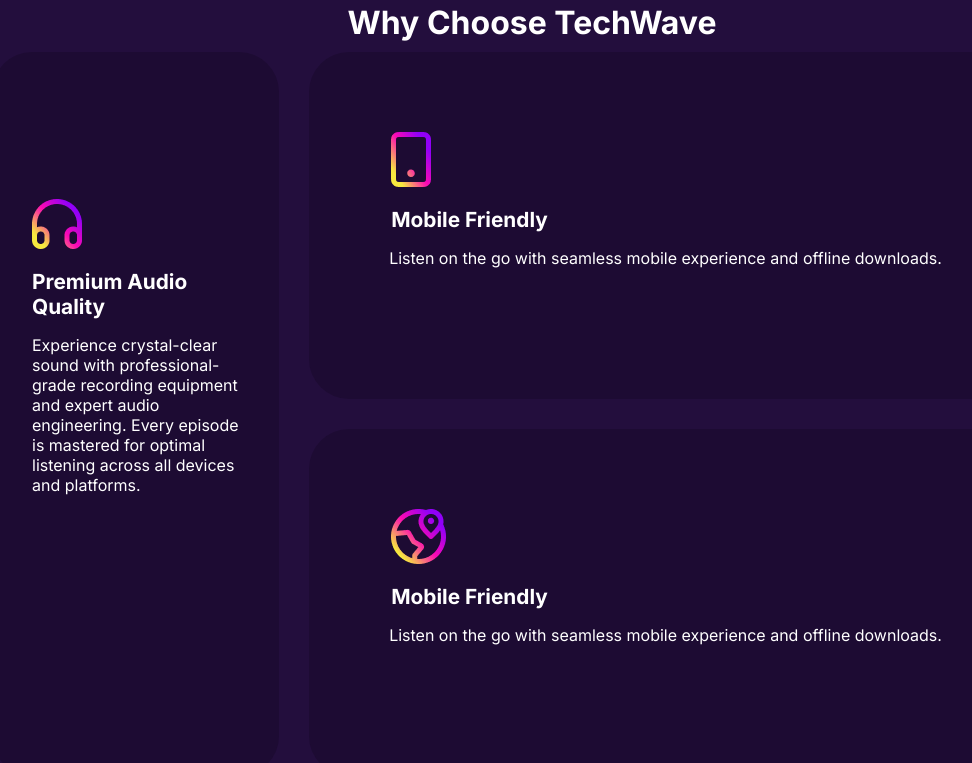
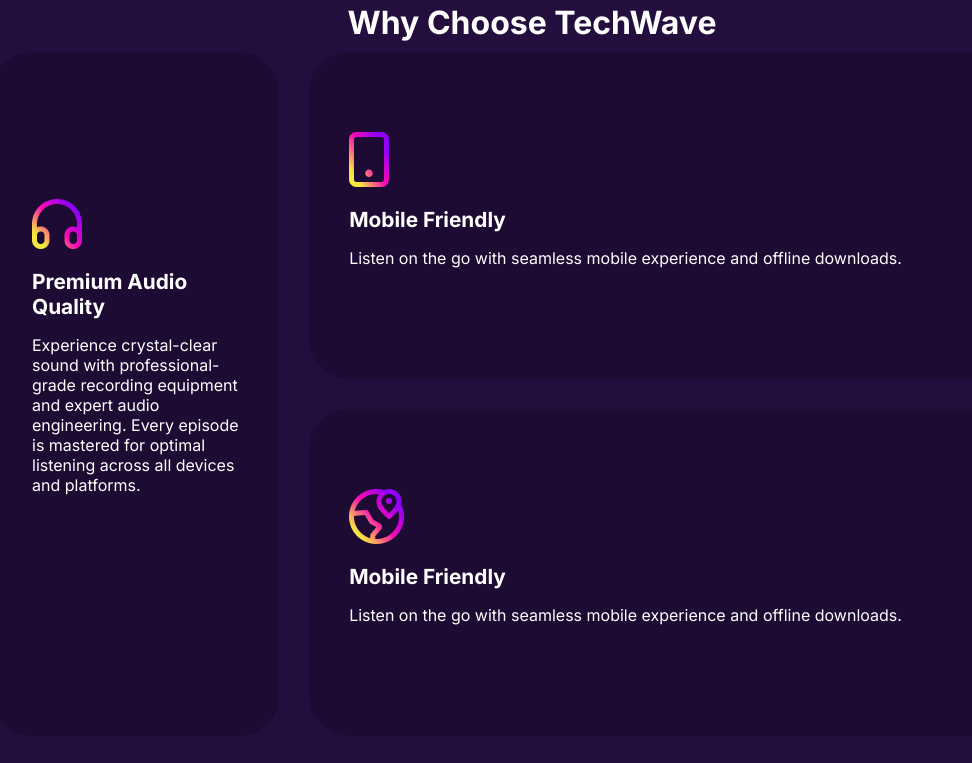
Before and after one commit to sheikhmhummadhasan/PH-Assinment-2, a plain HTML site: page index.html in a window 1280 px wide. Shown: the part 1536-2299 px from the top of the page, without its empty margins (108-1080 px from the left). Drawn offline with Linux system fonts and the light colour scheme.

Commit message:
re align grid photo and text

```diff
--- a/style.css
+++ b/style.css
@@ -242,17 +242,12 @@
 }
 .grid-card3 img{
     margin-top: 40px;
-    margin-left: 42px;
 }
 .grid-card3 h3{
     font-size: 1.3rem;
-    margin-top: 16px;
-    margin-left: 42px;
+    margin: 16px 0px;
 }
-.grid-card3 p{
-    margin-top: 16px;
-    margin-left: 40px;
-}
+
 .grid-card4{
     grid-column: span 5;
     grid-row: span 1;
```
